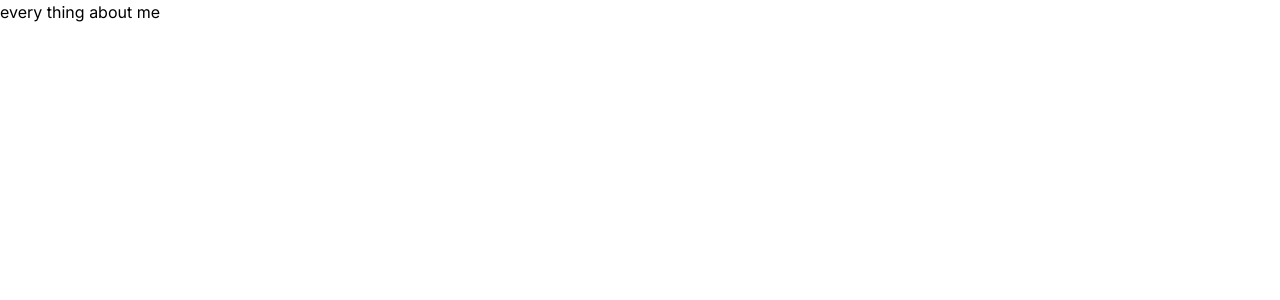
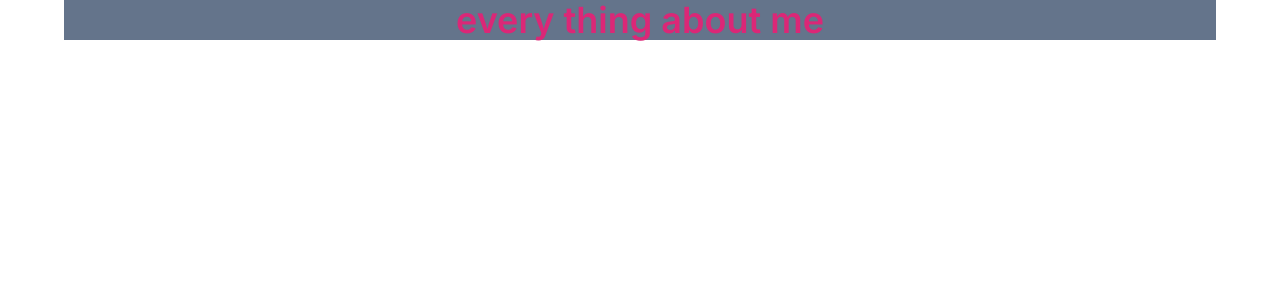
Before and after one commit to shaikot07/my-first-next-js-app-for-learning, a Next.js app: page /about/me in a window 1280 px wide. Shown: the top 300 px of the page. Built offline with nearby package versions, Linux system fonts and the light colour scheme.

Commit message:
creact new component

```diff
--- a/src/app/about/me/page.js
+++ b/src/app/about/me/page.js
@@ -2,8 +2,8 @@ import React from 'react';
 
 const meAbout = () => {
     return (
-        <div>
-            <h1 className=''>every thing about me</h1>
+        <div className='max-w-6xl mx-auto bg-slate-500'>
+            <h1 className='text-4xl text-pink-600 font-semibold text-center'>every thing about me</h1>
         </div>
     );
 };
```
